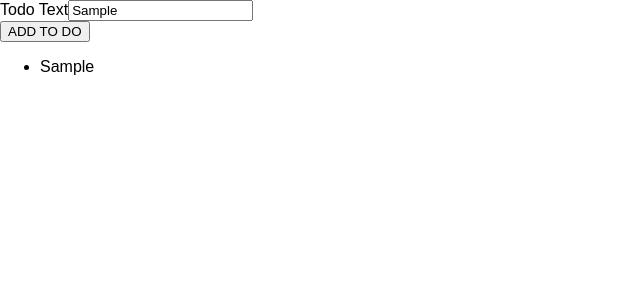
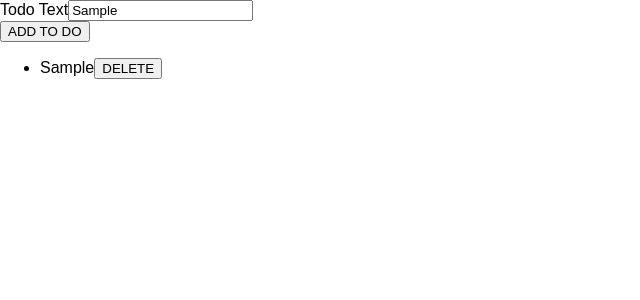
Before and after one commit to jordangm94/udemy-typescript, a React (Create React App) app in the folder my-app/: page / in a window 1280 px wide. Both pictures are taken after typing "Sample" into the empty fields and a click on the button "ADD TO DO". Shown: the top 300 px of the page, without its empty margins (0-640 px from the left). Built offline with nearby package versions, Linux system fonts and the light colour scheme.

Commit message:
feat: Add a delete button to delete to do that is no longer needed.

```diff
--- a/my-app/src/App.tsx
+++ b/my-app/src/App.tsx
@@ -15,14 +15,25 @@ const App: React.FC = () => {
 
 	//This function will be responsible for adding to dos. We state the type of the argument it will receive
 	const toDoAddHandler = (text: string) => {
-		setToDos([{ id: Math.random.toString(), text: text }]);
+		//Within state change, declare function that gets previous to dos, spreads them into array and then we will add latest to do.
+		//PrevToDos here acts as the latest state snapshot!
+		setToDos((prevToDos) => [
+			...prevToDos,
+			{ id: Math.random.toString(), text: text }
+		]);
+	};
+
+	const toDoDeleteHandler = (toDoId: string) => {
+		setToDos((prevToDos) => {
+			return prevToDos.filter((todo) => todo.id !== toDoId);
+		});
 	};
 
 	return (
 		<div className="App">
 			{/* Here we pass our toDos to the ToDoList component */}
 			<NewToDo onAddToDo={toDoAddHandler} />
-			<ToDoList toDos={toDos} />
+			<ToDoList toDos={toDos} onDeleteToDo={toDoDeleteHandler} />
 		</div>
 	);
 };
--- a/my-app/src/components/ToDoList.tsx
+++ b/my-app/src/components/ToDoList.tsx
@@ -5,13 +5,19 @@ import React from 'react';
 
 interface ToDoListProps {
 	toDos: { id: string; text: string }[];
+	onDeleteToDo: (id: string) => void;
 }
 //We then reference which props we are goign to be receiving in the component by referencing the interface, seen here as React.FC<ToDoListProps>
 const ToDoList: React.FC<ToDoListProps> = (props) => {
 	return (
 		<ul>
 			{props.toDos.map((todo) => (
-				<li key={todo.id}>{todo.text}</li>
+				<li key={todo.id}>
+					<span>{todo.text}</span>
+					<button onClick={props.onDeleteToDo.bind(null, todo.id)}>
+						DELETE
+					</button>
+				</li>
 			))}
 		</ul>
 	);
```
